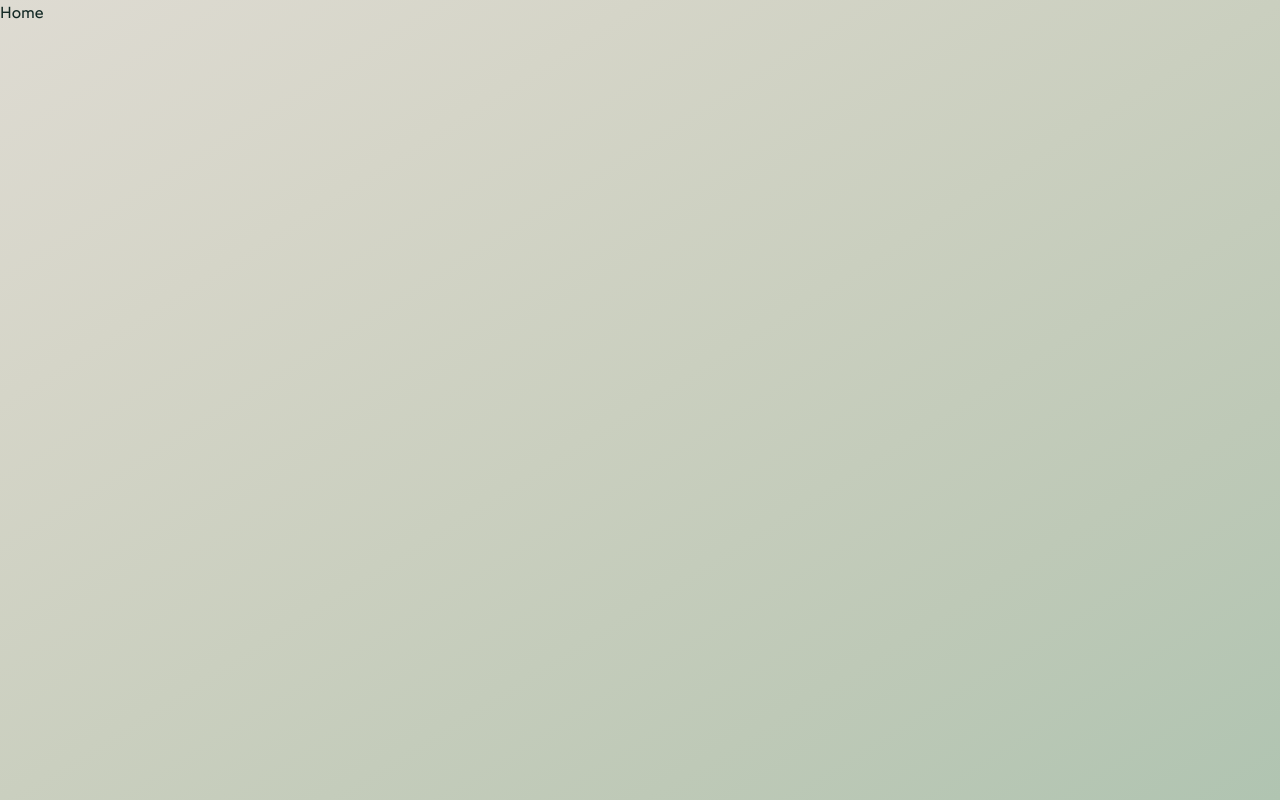
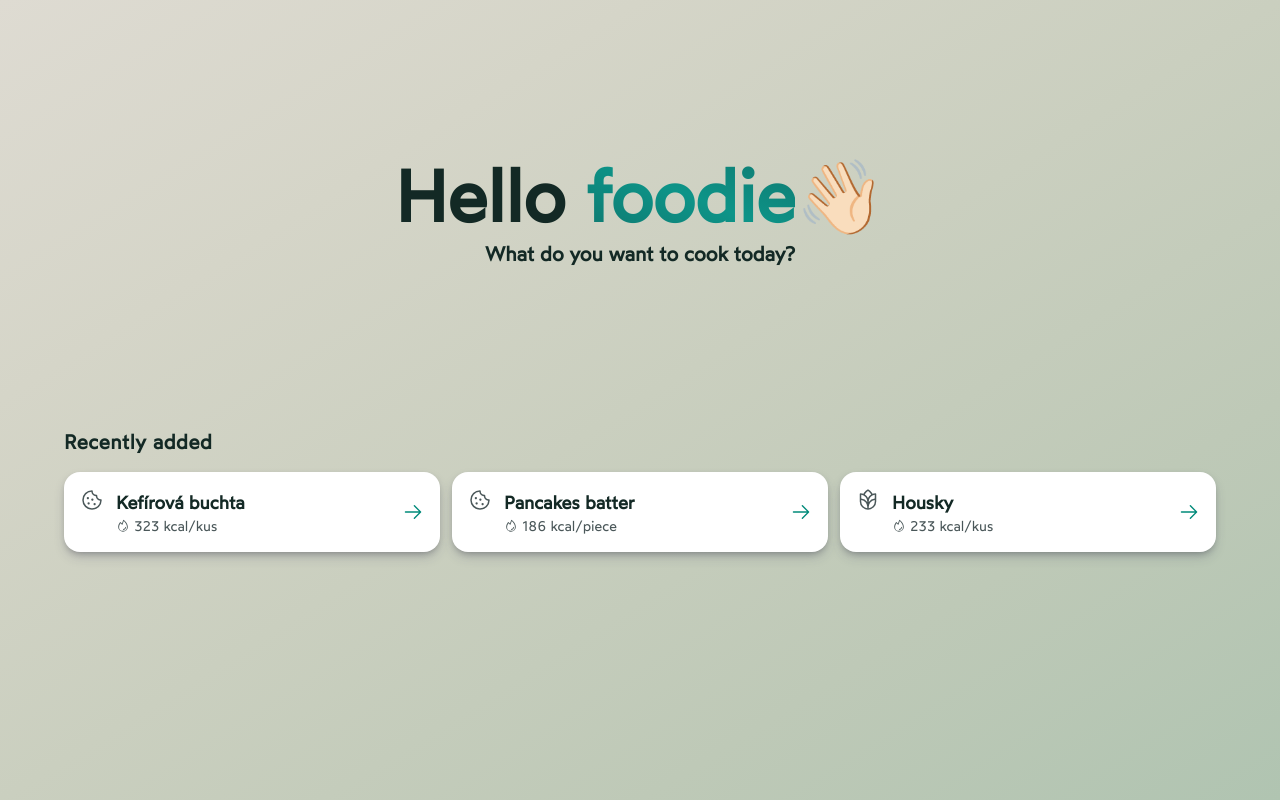
Before and after one commit to domihustinova/cookbook, a Next.js app: page / in a window 1280 px wide. Built offline with nearby package versions, Linux system fonts and the light colour scheme.

Commit message:
feat: add minimalistic home page with recipes

```diff
--- a/app/page.tsx
+++ b/app/page.tsx
@@ -1,7 +1,33 @@
 import React from "react"
 
+import RecipeDetailCard from "@/app/components/RecipeDetailCard"
+import { recipes } from "@/data/recipes"
+
 const Home = () => {
-  return <div>Home</div>
+  return (
+    <>
+      <header className="py-28 text-center sm:py-40">
+        <h1 className="text-5xl font-bold sm:text-7xl">
+          Hello{" "}
+          <span className="bg-gradient-to-tr from-teal-700 via-teal-600 to-teal-700 bg-clip-text text-transparent">
+            foodie
+          </span>
+          👋🏻
+        </h1>
+        <p className="mt-2 text-xl font-semibold">What do you want to cook today?</p>
+      </header>
+      <main className="px-4">
+        <section className="mx-auto max-w-6xl">
+          <h3 className="font-semibold tracking-wide md:text-xl">Recently added</h3>
+          <div className="mt-4 grid grid-cols-1 gap-3 sm:grid-cols-2 lg:grid-cols-3">
+            {recipes.map(recipe => (
+              <RecipeDetailCard key={recipe.id} {...recipe} />
+            ))}
+          </div>
+        </section>
+      </main>
+    </>
+  )
 }
 
 export default Home
```
